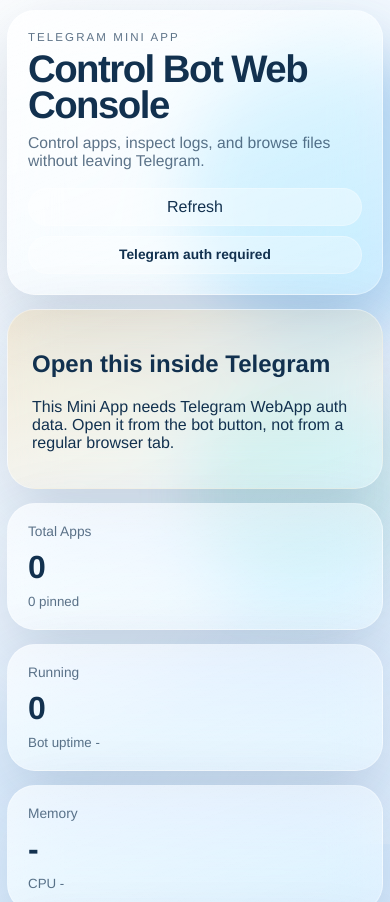
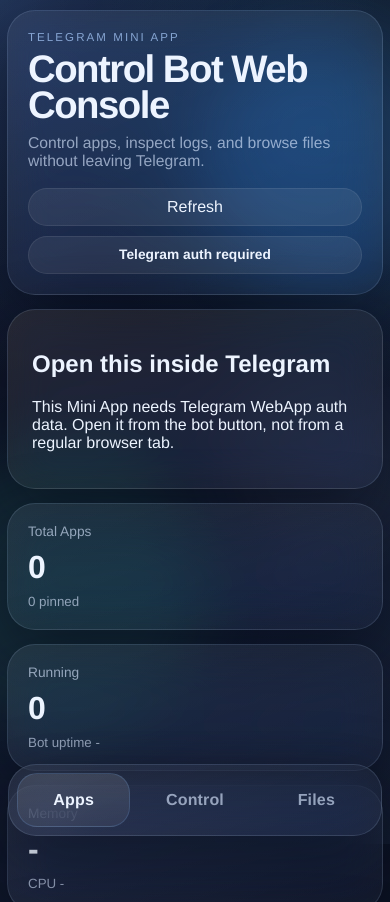
Before and after one commit to kotakbiasa/control-bot, a website: page src/miniapp/index.html in a window 390 px wide. Shown: the top 902 px of the page. Drawn offline with Linux system fonts and the light colour scheme.

Commit message:
Refine Mini App UI with dark glass theme and bottom tabs

```diff
--- a/src/miniapp/app.js
+++ b/src/miniapp/app.js
@@ -11,7 +11,8 @@
         currentFileDownloadPath: null,
         logs: { stdout: "", stderr: "" },
         activeLogTab: "stdout",
-        logLines: 80
+        logLines: 80,
+        currentView: "apps"
     };
 
     const els = {};
@@ -27,10 +28,13 @@
             try {
                 tg.ready();
                 tg.expand();
-                if (typeof tg.setHeaderColor === "function") tg.setHeaderColor("#d7ecff");
-                if (typeof tg.setBackgroundColor === "function") tg.setBackgroundColor("#d9ecff");
+                if (typeof tg.setHeaderColor === "function") tg.setHeaderColor("#0c1321");
+                if (typeof tg.setBackgroundColor === "function") tg.setBackgroundColor("#0b1020");
             } catch { }
         }
+
+        setView(isCompactViewport() ? "apps" : "control", false);
+        window.addEventListener("resize", handleViewportResize);
 
         if (!state.initData) {
             els.authNotice.classList.remove("hidden");
@@ -74,6 +78,7 @@
         els.busyOverlay = document.getElementById("busyOverlay");
         els.busyText = document.getElementById("busyText");
         els.toast = document.getElementById("toast");
+        els.bottomTabs = [...document.querySelectorAll(".bottom-tab")];
     }
 
     function bindEvents() {
@@ -84,6 +89,9 @@
         els.stdoutTab.addEventListener("click", () => switchLogTab("stdout"));
         els.stderrTab.addEventListener("click", () => switchLogTab("stderr"));
         els.downloadFileBtn.addEventListener("click", () => downloadCurrentFile());
+        els.bottomTabs.forEach((button) => {
+            button.addEventListener("click", () => setView(button.dataset.view));
+        });
 
         document.querySelectorAll("[data-lines]").forEach((button) => {
             button.addEventListener("click", () => {
@@ -98,9 +106,7 @@
         const root = document.documentElement;
         const theme = tg.themeParams;
         if (theme.button_color) root.style.setProperty("--accent", theme.button_color);
-        if (theme.text_color) root.style.setProperty("--text", theme.text_color);
-        if (theme.hint_color) root.style.setProperty("--muted", theme.hint_color);
-        if (theme.secondary_bg_color) root.style.setProperty("--surface-soft", hexToRgba(theme.secondary_bg_color, 0.36));
+        if (theme.secondary_bg_color) root.style.setProperty("--surface-soft", hexToRgba(theme.secondary_bg_color, 0.12));
     }
 
     async function refreshAll() {
@@ -186,6 +192,9 @@
             state.appDetail = payload.app;
             renderAppDetail();
             await Promise.all([refreshLogs(), refreshFiles()]);
+            if (isCompactViewport()) {
+                setView("control");
+            }
         } catch (err) {
             showToast(extractError(err));
         } finally {
@@ -284,6 +293,9 @@
         state.appMap = new Map(state.apps.map((item) => [item.name, item]));
         renderSummary(payload);
         renderApps();
+        if (!state.selectedApp && isCompactViewport()) {
+            setView("apps", false);
+        }
     }
 
     async function refreshLogs() {
@@ -369,6 +381,9 @@
         els.previewTitle.textContent = "No file selected";
         els.filePreview.textContent = "Select a file to preview it here.";
         els.downloadFileBtn.classList.add("hidden");
+        if (isCompactViewport()) {
+            setView("files", false);
+        }
         await refreshFiles();
     }
 
@@ -384,6 +399,9 @@
         if (!state.selectedApp) return;
         try {
             setBusy("Opening file...");
+            if (isCompactViewport()) {
+                setView("files", false);
+            }
             const payload = await api(`/api/miniapp/apps/${encodeURIComponent(state.selectedApp)}/file?path=${encodeURIComponent(filePath)}`);
             state.currentFilePath = payload.path;
             state.currentFileDownloadPath = `/api/miniapp/apps/${encodeURIComponent(state.selectedApp)}/file?path=${encodeURIComponent(filePath)}&download=1`;
@@ -468,6 +486,30 @@
         els.busyOverlay.classList.add("hidden");
     }
 
+    function setView(view, shouldScroll = true) {
+        const allowed = new Set(["apps", "control", "files"]);
+        state.currentView = allowed.has(view) ? view : "apps";
+        document.body.dataset.view = state.currentView;
+        els.bottomTabs.forEach((button) => {
+            button.classList.toggle("active", button.dataset.view === state.currentView);
+        });
+        if (shouldScroll && isCompactViewport()) {
+            window.scrollTo({ top: 0, behavior: "smooth" });
+        }
+    }
+
+    function handleViewportResize() {
+        if (isCompactViewport()) {
+            if (!state.currentView) setView("apps", false);
+        } else {
+            document.body.dataset.view = state.currentView;
+        }
+    }
+
+    function isCompactViewport() {
+        return window.matchMedia("(max-width: 1120px)").matches;
+    }
+
     let toastTimer = null;
     function showToast(text) {
         els.toast.textContent = text;
--- a/src/miniapp/index.html
+++ b/src/miniapp/index.html
@@ -3,7 +3,7 @@
 <head>
     <meta charset="utf-8">
     <meta name="viewport" content="width=device-width, initial-scale=1, viewport-fit=cover">
-    <meta name="theme-color" content="#d7ecff">
+    <meta name="theme-color" content="#0c1321">
     <title>Control Bot Mini App</title>
     <link rel="stylesheet" href="/miniapp/styles.css">
     <script src="https://telegram.org/js/telegram-web-app.js"></script>
@@ -56,7 +56,7 @@
         </section>
 
         <section class="workspace">
-            <aside class="glass rail">
+            <aside class="glass rail view-apps">
                 <div class="section-head">
                     <div>
                         <p class="eyebrow">Apps</p>
@@ -68,7 +68,7 @@
             </aside>
 
             <section class="detail-stack">
-                <article class="glass panel">
+                <article class="glass panel view-control">
                     <div class="section-head">
                         <div>
                             <p class="eyebrow">App Detail</p>
@@ -81,8 +81,7 @@
                     <div id="actionOutput" class="output-box empty">No action has been run yet.</div>
                 </article>
 
-                <div class="split-grid">
-                    <article class="glass panel">
+                <article class="glass panel view-control">
                     <div class="section-head">
                         <div>
                             <p class="eyebrow">Logs</p>
@@ -101,7 +100,7 @@
                     <pre id="logViewer" class="code-viewer">Choose an app to load logs.</pre>
                 </article>
 
-                    <article class="glass panel">
+                <article class="glass panel view-files">
                     <div class="section-head">
                         <div>
                             <p class="eyebrow">File Manager</p>
@@ -124,10 +123,21 @@
                         <pre id="filePreview" class="code-viewer">Select a file to preview it here.</pre>
                     </div>
                 </article>
-                </div>
             </section>
         </section>
     </main>
+
+    <nav class="bottom-tabs glass" aria-label="Mini App sections">
+        <button class="bottom-tab active" data-view="apps" type="button">
+            <span class="bottom-tab-label">Apps</span>
+        </button>
+        <button class="bottom-tab" data-view="control" type="button">
+            <span class="bottom-tab-label">Control</span>
+        </button>
+        <button class="bottom-tab" data-view="files" type="button">
+            <span class="bottom-tab-label">Files</span>
+        </button>
+    </nav>
 
     <div id="busyOverlay" class="busy-overlay hidden">
         <div class="glass busy-card">
--- a/src/miniapp/styles.css
+++ b/src/miniapp/styles.css
@@ -1,22 +1,23 @@
 :root {
-    --bg: #d9ecff;
-    --bg-deep: #b9d9ff;
-    --surface: rgba(255, 255, 255, 0.56);
-    --surface-strong: rgba(255, 255, 255, 0.72);
-    --surface-soft: rgba(255, 255, 255, 0.32);
-    --border: rgba(255, 255, 255, 0.36);
-    --shadow: 0 24px 70px rgba(17, 54, 98, 0.18);
-    --text: #12314f;
-    --muted: rgba(18, 49, 79, 0.68);
-    --accent: #1f9dff;
-    --accent-soft: rgba(31, 157, 255, 0.15);
-    --positive: #1cbb7a;
-    --positive-soft: rgba(28, 187, 122, 0.18);
-    --danger: #ff5a6f;
-    --danger-soft: rgba(255, 90, 111, 0.18);
-    --warning: rgba(255, 194, 92, 0.24);
-    --code-bg: rgba(13, 28, 44, 0.82);
-    --code-text: #eef7ff;
+    --bg: #0b1020;
+    --bg-deep: #131b30;
+    --bg-soft: #1a2440;
+    --surface: rgba(19, 27, 48, 0.7);
+    --surface-strong: rgba(21, 30, 54, 0.84);
+    --surface-soft: rgba(168, 203, 255, 0.08);
+    --border: rgba(190, 220, 255, 0.14);
+    --shadow: 0 24px 70px rgba(2, 8, 20, 0.48);
+    --text: #edf4ff;
+    --muted: rgba(218, 232, 255, 0.64);
+    --accent: #4aa3ff;
+    --accent-soft: rgba(74, 163, 255, 0.16);
+    --positive: #2dcc8f;
+    --positive-soft: rgba(45, 204, 143, 0.2);
+    --danger: #ff6a78;
+    --danger-soft: rgba(255, 106, 120, 0.2);
+    --warning: rgba(255, 190, 92, 0.18);
+    --code-bg: rgba(7, 11, 22, 0.94);
+    --code-text: #eef5ff;
     --radius-xl: 28px;
     --radius-lg: 22px;
     --radius-md: 16px;
@@ -38,8 +39,9 @@ body {
     font-family: var(--font-main);
     color: var(--text);
     background:
-        radial-gradient(circle at top left, rgba(255, 255, 255, 0.85), transparent 32%),
-        linear-gradient(145deg, #eef7ff 0%, var(--bg) 45%, var(--bg-deep) 100%);
+        radial-gradient(circle at top left, rgba(62, 122, 214, 0.28), transparent 28%),
+        radial-gradient(circle at 85% 10%, rgba(84, 205, 255, 0.18), transparent 22%),
+        linear-gradient(145deg, var(--bg) 0%, var(--bg-deep) 50%, #090e1a 100%);
     overflow-x: hidden;
 }
 
@@ -48,41 +50,41 @@ body::before {
     position: fixed;
     inset: 0;
     background:
-        linear-gradient(120deg, rgba(255, 255, 255, 0.2), transparent 35%),
-        linear-gradient(300deg, rgba(255, 255, 255, 0.18), transparent 45%);
+        linear-gradient(120deg, rgba(255, 255, 255, 0.04), transparent 32%),
+        linear-gradient(300deg, rgba(123, 187, 255, 0.06), transparent 40%);
     pointer-events: none;
 }
 
 .background-orb {
     position: fixed;
     border-radius: 999px;
-    filter: blur(26px);
-    opacity: 0.6;
+    filter: blur(34px);
+    opacity: 0.52;
     pointer-events: none;
 }
 
 .orb-a {
-    width: 18rem;
-    height: 18rem;
-    top: 3rem;
-    right: -5rem;
-    background: rgba(122, 199, 255, 0.58);
+    width: 16rem;
+    height: 16rem;
+    top: 2rem;
+    right: -4rem;
+    background: rgba(75, 149, 255, 0.34);
 }
 
 .orb-b {
-    width: 20rem;
-    height: 20rem;
-    bottom: 8rem;
-    left: -6rem;
-    background: rgba(255, 255, 255, 0.46);
+    width: 18rem;
+    height: 18rem;
+    bottom: 7rem;
+    left: -5rem;
+    background: rgba(63, 232, 176, 0.18);
 }
 
 .orb-c {
-    width: 14rem;
-    height: 14rem;
-    top: 45%;
-    left: 48%;
-    background: rgba(111, 212, 186, 0.3);
+    width: 12rem;
+    height: 12rem;
+    top: 44%;
+    left: 56%;
+    background: rgba(255, 255, 255, 0.08);
 }
 
 .shell {
@@ -95,12 +97,12 @@ body::before {
 
 .glass {
     background:
-        linear-gradient(160deg, rgba(255, 255, 255, 0.58), rgba(255, 255, 255, 0.22)),
-        linear-gradient(160deg, rgba(255, 255, 255, 0.18), transparent);
+        linear-gradient(160deg, rgba(255, 255, 255, 0.09), rgba(255, 255, 255, 0.03)),
+        linear-gradient(180deg, rgba(9, 14, 28, 0.2), rgba(10, 14, 26, 0.1));
     border: 1px solid var(--border);
     box-shadow: var(--shadow);
-    backdrop-filter: blur(24px) saturate(160%);
-    -webkit-backdrop-filter: blur(24px) saturate(160%);
+    backdrop-filter: blur(22px) saturate(150%);
+    -webkit-backdrop-filter: blur(22px) saturate(150%);
 }
 
 .hero,
@@ -108,7 +110,8 @@ body::before {
 .stat-card,
 .rail,
 .panel,
-.busy-card {
+.busy-card,
+.bottom-tabs {
     border-radius: var(--radius-xl);
 }
 
@@ -128,9 +131,9 @@ body::before {
 }
 
 .hero h1 {
-    font-size: clamp(2rem, 6vw, 3.8rem);
+    font-size: clamp(2rem, 6vw, 3.5rem);
     line-height: 0.95;
-    max-width: 12ch;
+    max-width: 13ch;
 }
 
 .subtitle {
@@ -152,7 +155,7 @@ body::before {
     text-transform: uppercase;
     letter-spacing: 0.18em;
     font-size: 0.72rem;
-    color: var(--muted);
+    color: rgba(172, 206, 255, 0.72);
 }
 
 .user-badge,
@@ -167,8 +170,8 @@ body::before {
     font-size: 0.86rem;
     font-weight: 700;
     color: var(--text);
-    background: var(--surface-soft);
-    border: 1px solid rgba(255, 255, 255, 0.3);
+    background: rgba(255, 255, 255, 0.07);
+    border: 1px solid rgba(255, 255, 255, 0.08);
 }
 
 .stats-grid {
@@ -236,9 +239,9 @@ body::before {
 .app-tile,
 .file-row {
     width: 100%;
-    border: 1px solid rgba(255, 255, 255, 0.22);
+    border: 1px solid rgba(255, 255, 255, 0.08);
     border-radius: var(--radius-lg);
-    background: rgba(255, 255, 255, 0.28);
+    background: rgba(255, 255, 255, 0.04);
     color: var(--text);
     cursor: pointer;
     text-align: left;
@@ -253,8 +256,8 @@ body::before {
 .app-tile.active,
 .file-row:hover {
     transform: translateY(-1px);
-    background: rgba(255, 255, 255, 0.42);
-    border-color: rgba(255, 255, 255, 0.42);
+    background: rgba(255, 255, 255, 0.08);
+    border-color: rgba(115, 179, 255, 0.24);
 }
 
 .app-line,
@@ -294,6 +297,16 @@ body::before {
     box-shadow: none;
 }
 
+.badge.status-running {
+    background: rgba(45, 204, 143, 0.22);
+    border-color: rgba(45, 204, 143, 0.28);
+}
+
+.badge.status-stopped {
+    background: rgba(255, 106, 120, 0.18);
+    border-color: rgba(255, 106, 120, 0.26);
+}
+
 .tile-meta,
 .file-meta {
     display: block;
@@ -312,8 +325,8 @@ body::before {
 .meta-card {
     padding: 14px;
     border-radius: var(--radius-md);
-    background: rgba(255, 255, 255, 0.26);
-    border: 1px solid rgba(255, 255, 255, 0.18);
+    background: rgba(255, 255, 255, 0.04);
+    border: 1px solid rgba(255, 255, 255, 0.06);
 }
 
 .meta-card span {
@@ -343,7 +356,8 @@ button {
 
 .soft-button,
 .action-button,
-.tab-button {
+.tab-button,
+.bottom-tab {
     border: 0;
     cursor: pointer;
 }
@@ -353,41 +367,42 @@ button {
     min-height: 38px;
     padding: 0 14px;
     border-radius: 999px;
-    background: rgba(255, 255, 255, 0.38);
+    background: rgba(255, 255, 255, 0.07);
     color: var(--text);
-    border: 1px solid rgba(255, 255, 255, 0.26);
+    border: 1px solid rgba(255, 255, 255, 0.08);
 }
 
 .soft-button:hover,
 .tab-button:hover,
 .tab-button.active {
-    background: rgba(255, 255, 255, 0.54);
+    background: rgba(255, 255, 255, 0.12);
 }
 
 .action-button {
     min-height: 48px;
     padding: 0 16px;
     border-radius: 18px;
-    background: rgba(255, 255, 255, 0.46);
+    background: rgba(255, 255, 255, 0.07);
     color: var(--text);
-    border: 1px solid rgba(255, 255, 255, 0.24);
-    transition: transform 140ms ease, box-shadow 140ms ease;
+    border: 1px solid rgba(255, 255, 255, 0.08);
+    transition: transform 140ms ease, box-shadow 140ms ease, background 140ms ease;
 }
 
 .action-button:hover {
     transform: translateY(-1px);
+    background: rgba(255, 255, 255, 0.11);
 }
 
 .action-button.positive {
-    background: linear-gradient(135deg, rgba(28, 187, 122, 0.9), rgba(65, 215, 142, 0.82));
-    color: #f7fffb;
-    box-shadow: 0 14px 28px rgba(28, 187, 122, 0.24);
+    background: linear-gradient(135deg, rgba(31, 152, 109, 0.92), rgba(45, 204, 143, 0.78));
+    color: #f6fffb;
+    box-shadow: 0 14px 28px rgba(31, 152, 109, 0.28);
 }
 
 .action-button.danger {
-    background: linear-gradient(135deg, rgba(255, 90, 111, 0.94), rgba(255, 126, 110, 0.82));
+    background: linear-gradient(135deg, rgba(224, 73, 97, 0.96), rgba(255, 106, 120, 0.78));
     color: #fff9fb;
-    box-shadow: 0 14px 28px rgba(255, 90, 111, 0.22);
+    box-shadow: 0 14px 28px rgba(224, 73, 97, 0.24);
 }
 
 .action-button.busy,
@@ -403,7 +418,7 @@ button {
     border-radius: 22px;
     background: var(--code-bg);
     color: var(--code-text);
-    border: 1px solid rgba(255, 255, 255, 0.12);
+    border: 1px solid rgba(255, 255, 255, 0.08);
     padding: 18px;
     min-height: 168px;
     white-space: pre-wrap;
@@ -415,13 +430,7 @@ button {
 }
 
 .output-box.empty {
-    color: rgba(238, 247, 255, 0.68);
-}
-
-.split-grid {
-    display: grid;
-    grid-template-columns: repeat(2, minmax(0, 1fr));
-    gap: 14px;
+    color: rgba(238, 247, 255, 0.62);
 }
 
 .inline-actions,
@@ -442,7 +451,40 @@ button {
 .warning {
     margin-top: 14px;
     padding: 20px 24px;
-    background: linear-gradient(160deg, var(--warning), rgba(255, 255, 255, 0.28));
+    background: linear-gradient(160deg, rgba(255, 190, 92, 0.1), rgba(255, 255, 255, 0.03));
+}
+
+.bottom-tabs {
+    position: fixed;
+    left: 50%;
+    bottom: max(14px, env(safe-area-inset-bottom));
+    transform: translateX(-50%);
+    z-index: 40;
+    display: none;
+    width: min(520px, calc(100vw - 22px));
+    padding: 8px;
+    grid-template-columns: repeat(3, minmax(0, 1fr));
+    gap: 8px;
+}
+
+.bottom-tab {
+    min-height: 54px;
+    border-radius: 20px;
+    background: transparent;
+    color: var(--muted);
+    border: 1px solid transparent;
+    transition: background 140ms ease, color 140ms ease, border-color 140ms ease;
+}
+
+.bottom-tab.active {
+    background: linear-gradient(180deg, rgba(255, 255, 255, 0.12), rgba(255, 255, 255, 0.06));
+    color: var(--text);
+    border-color: rgba(120, 181, 255, 0.18);
+}
+
+.bottom-tab-label {
+    font-weight: 700;
+    letter-spacing: 0.01em;
 }
 
 .busy-overlay {
@@ -451,7 +493,7 @@ button {
     z-index: 99;
     display: grid;
     place-items: center;
-    background: rgba(217, 236, 255, 0.26);
+    background: rgba(6, 10, 20, 0.44);
     backdrop-filter: blur(12px);
     -webkit-backdrop-filter: blur(12px);
 }
@@ -468,7 +510,7 @@ button {
     width: 44px;
     height: 44px;
     border-radius: 999px;
-    border: 4px solid rgba(255, 255, 255, 0.34);
+    border: 4px solid rgba(255, 255, 255, 0.12);
     border-top-color: var(--accent);
     animation: spin 900ms linear infinite;
 }
@@ -482,9 +524,9 @@ button {
     min-width: min(420px, calc(100vw - 28px));
     padding: 14px 18px;
     border-radius: 18px;
-    background: rgba(18, 49, 79, 0.92);
+    background: rgba(6, 10, 20, 0.92);
     color: #eef7ff;
-    box-shadow: 0 18px 34px rgba(18, 49, 79, 0.24);
+    box-shadow: 0 18px 34px rgba(2, 8, 20, 0.42);
 }
 
 .hidden {
@@ -498,14 +540,33 @@ button {
 }
 
 @media (max-width: 1120px) {
-    .workspace,
-    .split-grid,
     .stats-grid {
+        grid-template-columns: repeat(2, minmax(0, 1fr));
+    }
+
+    .workspace {
         grid-template-columns: 1fr;
     }
 
-    .control-grid {
-        grid-template-columns: repeat(2, minmax(0, 1fr));
+    .shell {
+        padding-bottom: 110px;
+    }
+
+    .bottom-tabs {
+        display: grid;
+    }
+
+    body[data-view="apps"] .view-control,
+    body[data-view="apps"] .view-files,
+    body[data-view="control"] .view-apps,
+    body[data-view="control"] .view-files,
+    body[data-view="files"] .view-apps,
+    body[data-view="files"] .view-control {
+        display: none;
+    }
+
+    .toast {
+        bottom: calc(88px + env(safe-area-inset-bottom));
     }
 }
 
@@ -536,4 +597,13 @@ button {
     .panel {
         padding: 16px;
     }
+
+    .bottom-tabs {
+        width: calc(100vw - 16px);
+        bottom: max(8px, env(safe-area-inset-bottom));
+    }
+
+    .stats-grid {
+        grid-template-columns: 1fr;
+    }
 }
```
Lines whose indentation alone changed are shown as unchanged.
